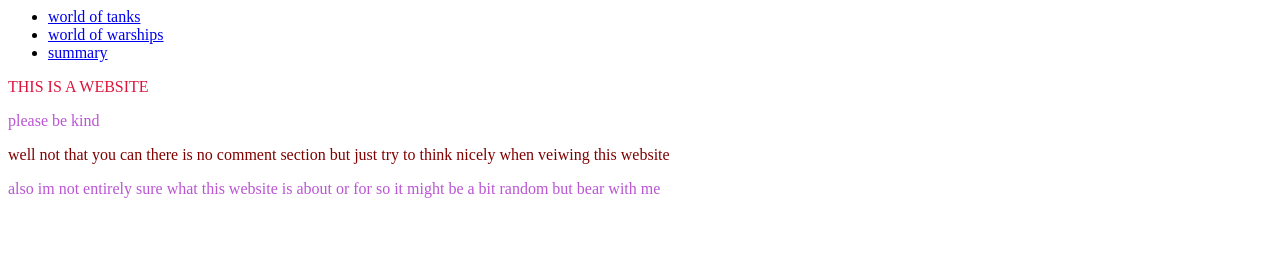
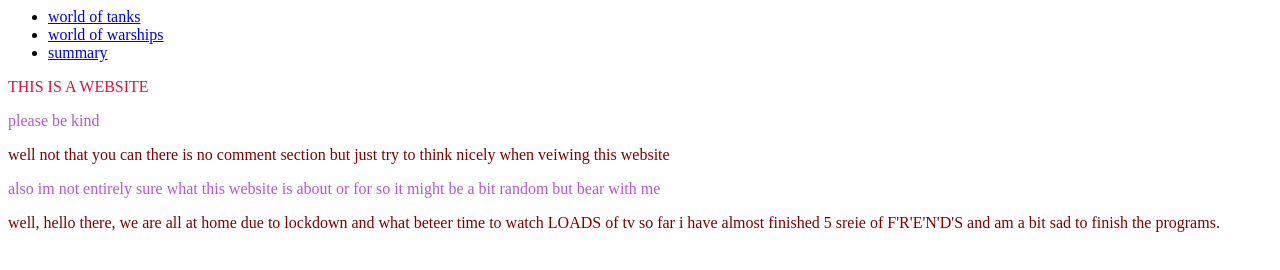
Before and after one commit to zerpent/zerpent.github.io, a plain HTML site: page index.html in a window 1280 px wide. Drawn offline with Linux system fonts and the light colour scheme.

Commit message:
F'R'E'I'N'D'S

```diff
--- a/index.html
+++ b/index.html
@@ -10,5 +10,6 @@
     <p style="color:maroon">well not that you can there is no comment section but just try to think nicely when veiwing this website</p>
     <p style="color:mediumorchid">also im not entirely sure what this website is about or for so it might be a bit random but bear with me </p>
 
-    <p style="color:maroon"></p>
+    <p style="color:maroon">well, hello there, we are all at home due to lockdown and what beteer time to watch LOADS of tv so far i have
+        almost finished 5 sreie of F'R'E'N'D'S and am a bit sad to finish the programs.</p>
 </html
```
